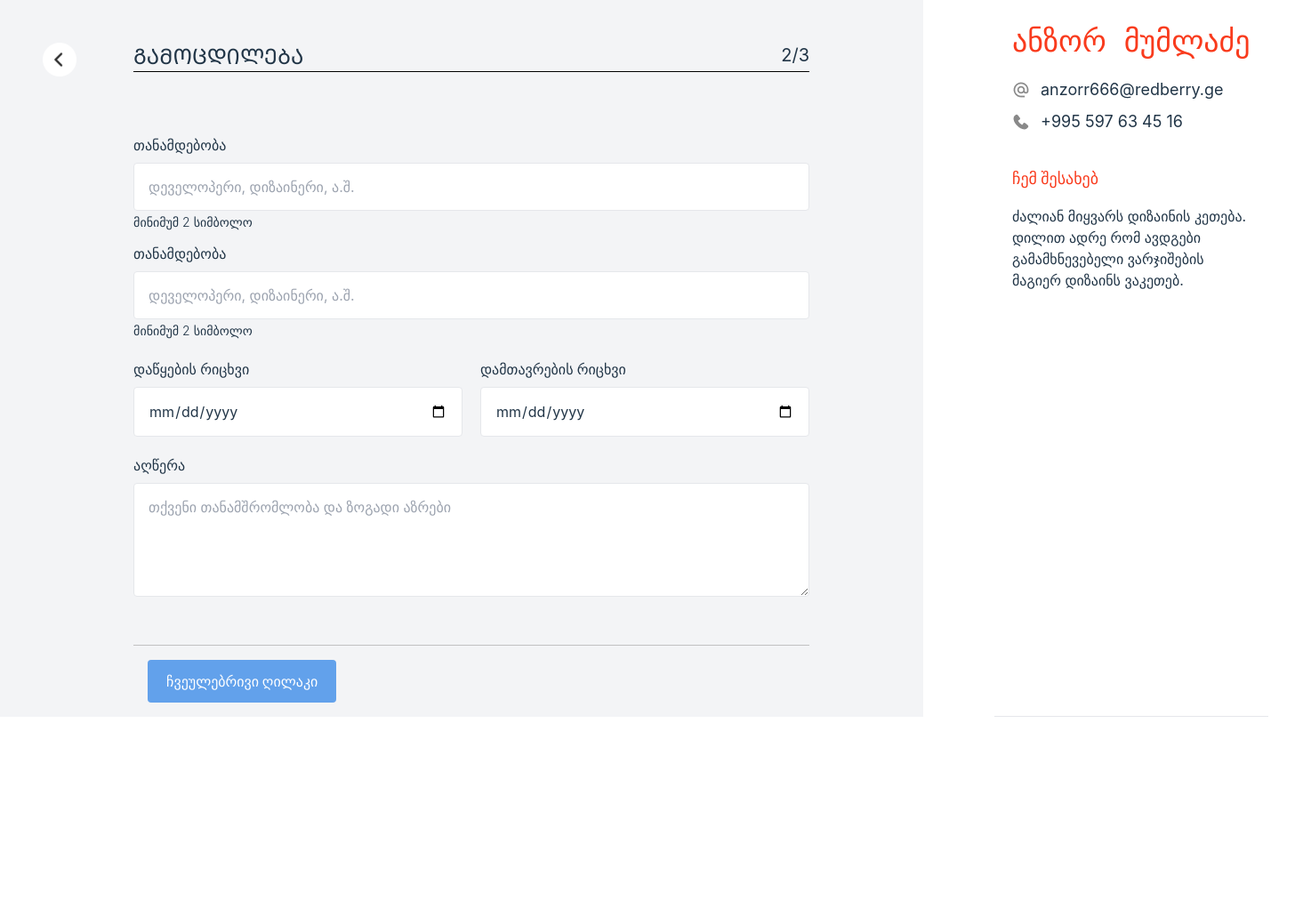
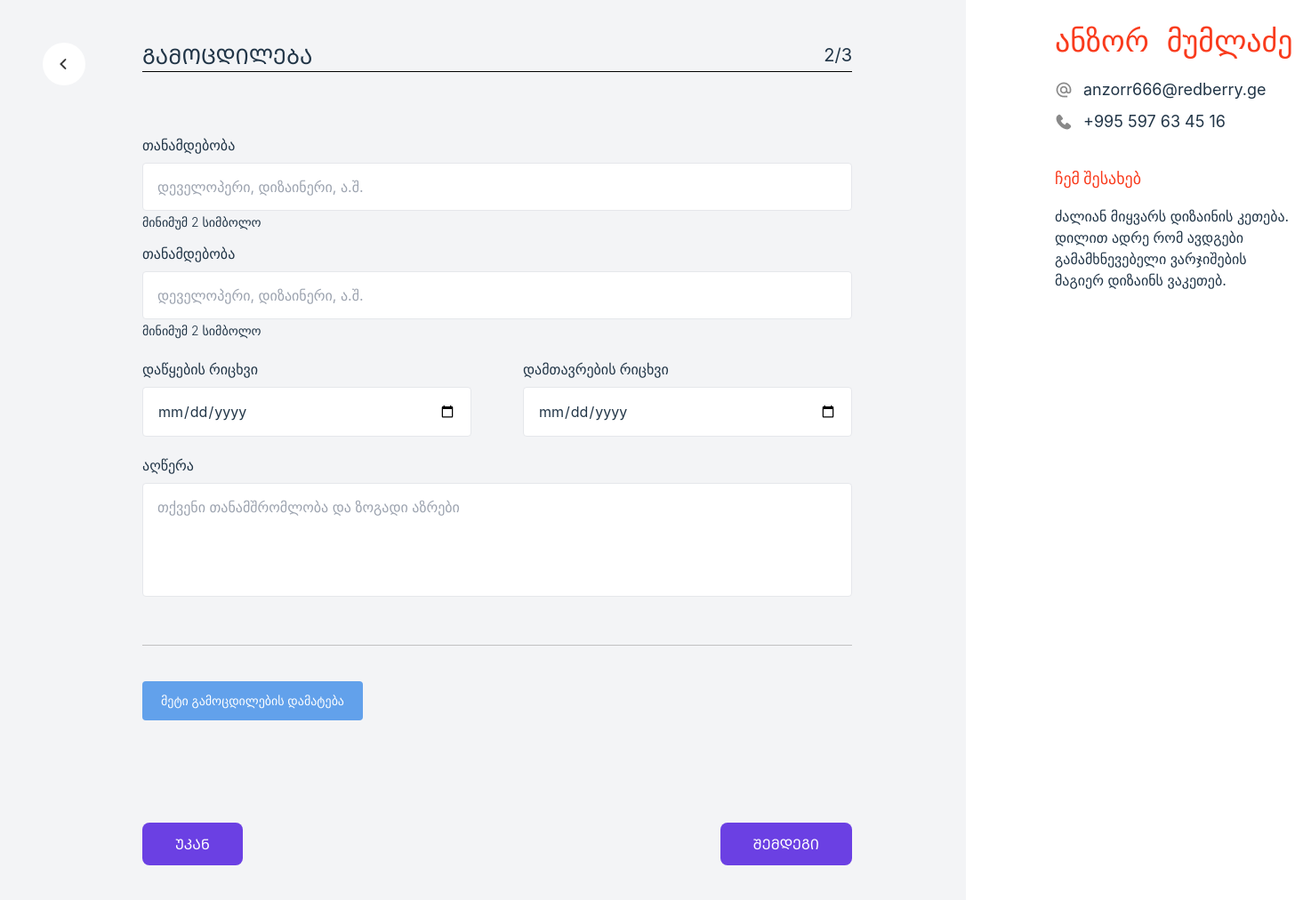
Before and after one commit to kachkacha2003/colab-team9, a React (Vite) app: page / in a window 1280 px wide. Shown: the top 1012 px of the page at 89% size, 1474 px wide, since content can reach past the window. Before the commit the page ends 806 px from the top, so only its background shows below. Built offline with nearby package versions, Linux system fonts and the light colour scheme.

Commit message:
fix: finish button file

```diff
--- a/src/components/Button.tsx
+++ b/src/components/Button.tsx
@@ -3,6 +3,7 @@ import React, { ButtonHTMLAttributes } from "react";
 interface ButtonProps extends ButtonHTMLAttributes<HTMLButtonElement> {
   variant?: "primary" | "secondary" | "outline";
   size?: "small" | "medium" | "large";
+  isRound?: boolean;
 }
 
 const Button: React.FC<ButtonProps> = ({
@@ -10,23 +11,24 @@ const Button: React.FC<ButtonProps> = ({
   variant = "primary",
   size = "medium",
   className = "",
+  isRound = false,
   ...props
 }) => {
   const baseStyle =
-    "font-bold rounded transition duration-300 ease-in-out focus:outline-none focus:ring-2 focus:ring-opacity-50";
+    "font-bold transition duration-300 ease-in-out focus:outline-none focus:ring-0";
 
   const variants = {
-    primary: "bg-blue-600 hover:bg-blue-700 text-white focus:ring-blue-500",
-    secondary: "bg-gray-600 text-white rounded",
-    outline:
-      "bg-transparent hover:bg-blue-100 text-blue-700 border border-blue-500 hover:border-transparent focus:ring-blue-500",
+    primary: isRound
+      ? "bg-white rounded-full flex items-center justify-center"
+      : "bg-white rounded-full",
+    secondary: "bg-gray-600 text-white text-sm font-medium rounded",
+    outline: "border bg-darkBlue text-white",
   };
 
-  //დავამთავრე მხოლოდ medium
   const sizes = {
-    small: "px-2 py-1 text-sm",
-    medium: "px-5 py-[11px] bg-lightBlue",
-    large: "px-6 py-3 text-lg",
+    small: "",
+    medium: isRound ? "w-12 h-12" : "px-5 py-[11px] bg-lightBlue",
+    large: isRound ? "w-16 h-16" : "px-9 py-[11px]",
   };
 
   const classes = `${baseStyle} ${variants[variant]} ${sizes[size]} ${className}`;
--- a/src/components/EnterPersonalData.tsx
+++ b/src/components/EnterPersonalData.tsx
@@ -5,7 +5,19 @@ export default function EnterPersonalData() {
     <div className="bg-gray-100">
       <div className="flex pl-12 pt-12 pr-32 ">
         <div className="">
-          <img src="/images/lefterrow.png" alt="" />
+          <Button
+            variant="primary"
+            size="medium"
+            isRound
+            onClick={() => console.log("Clicked!")}
+            className="p-2"
+          >
+            <img
+              src="/images/lefterrow.png"
+              alt=""
+              className="w-full h-full object-contain"
+            />
+          </Button>
         </div>
         <div className="ml-16 w-[798px]">
           <div className=" flex justify-between border-b border-black">
@@ -49,17 +61,33 @@ export default function EnterPersonalData() {
               <p className="font-medium">აღწერა</p>
               <textarea
                 placeholder="თქვენი თანამშრომლობა და ზოგადი აზრები"
-                className="w-full h-32 border mt-2 px-4 py-[14px] outline-none rounded"
+                className="w-full h-32 border mt-2 px-4 py-[14px] outline-none rounded resize-none"
               ></textarea>
             </div>
           </form>
           <div className="">
-            <div className="p-4">
+            <div className="mt-10">
               <Button
                 variant="secondary"
                 onClick={() => console.log("Clicked!")}
               >
-                ჩვეულებრივი ღილაკი
+                მეტი გამოცდილების დამატება
+              </Button>
+            </div>
+            <div className="mt-[115px] flex justify-between pb-[65px]">
+              <Button
+                variant="outline"
+                size="large"
+                onClick={() => console.log("Clicked!")}
+              >
+                ᲣᲙᲐᲜ
+              </Button>
+              <Button
+                variant="outline"
+                size="large"
+                onClick={() => console.log("Clicked!")}
+              >
+                ᲨᲔᲛᲓᲔᲒᲘ
               </Button>
             </div>
           </div>
--- a/src/components/PersonalData.tsx
+++ b/src/components/PersonalData.tsx
@@ -1,6 +1,6 @@
 export default function PersonalData() {
   return (
-    <div className="flex p-5 border-b ml-20">
+    <div className="flex p-5 ml-20">
       <div className="">
         <div className="text-mediumRed text-[34px] font-bold">
           <span className="">ანზორ</span>
--- a/src/index.css
+++ b/src/index.css
@@ -22,9 +22,6 @@ a {
   color: #646cff;
   text-decoration: inherit;
 }
-a:hover {
-  color: #535bf2;
-}
 
 * {
   margin: 0;
@@ -48,9 +45,7 @@ button {
   cursor: pointer;
   transition: border-color 0.25s;
 }
-button:hover {
-  border-color: #646cff;
-}
+
 button:focus,
 button:focus-visible {
   outline: 4px auto -webkit-focus-ring-color;
@@ -61,9 +56,7 @@ button:focus-visible {
     color: #213547;
     background-color: #ffffff;
   }
-  a:hover {
-    color: #747bff;
-  }
+
   button {
     background-color: #f9f9f9;
   }
--- a/tailwind.config.js
+++ b/tailwind.config.js
@@ -7,6 +7,7 @@ export default {
         mediumRed: "#F93B1D",
         mediumGray: "#C1C1C1",
         lightBlue: "#62A1EB",
+        darkBlue: "#6B40E3",
       },
     },
   },
```
